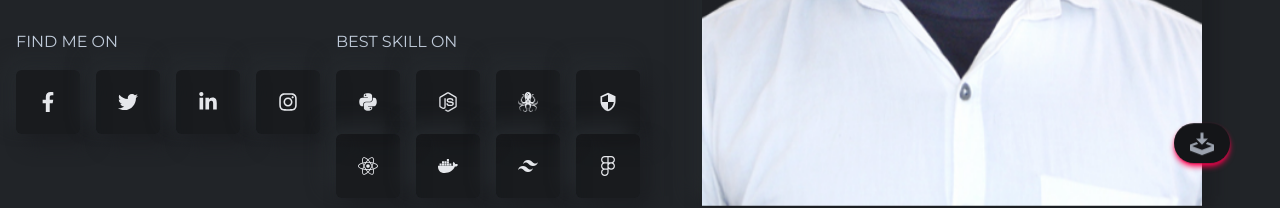
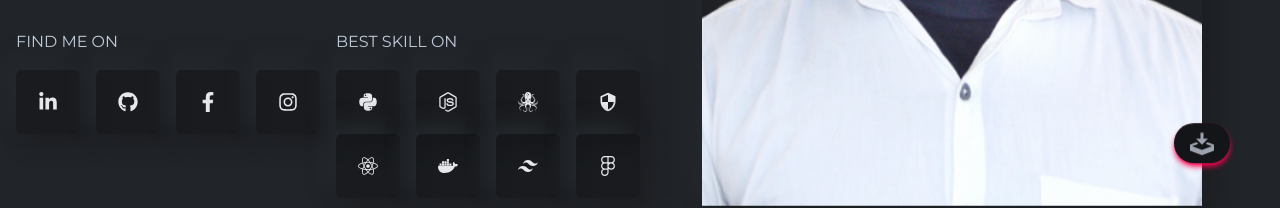
Before and after one commit to forwebhosting/0, a React (Create React App) app: page / in a window 1280 px wide. Shown: the part 571-779 px from the top of the page. Built offline with nearby package versions, Linux system fonts and the light colour scheme.

Commit message:
githubicon added

```diff
--- a/src/components/banner/Media.jsx
+++ b/src/components/banner/Media.jsx
@@ -1,11 +1,11 @@
 import React from 'react';
-import { FaFacebookF, FaTwitter, FaLinkedinIn, FaInstagram, FaReact, FaPython, FaNodeJs, FaDocker } from "react-icons/fa";
+import { FaFacebookF, FaGithub, FaLinkedinIn, FaInstagram, FaReact, FaPython, FaNodeJs, FaDocker } from "react-icons/fa";
 import { SiTailwindcss, SiFigma, SiTestinglibrary } from "react-icons/si";
 import { MdSecurity } from "react-icons/md";
 
 const Media = () => {
   const facebookLink = "https://www.facebook.com/thowfickofficial";
-  const twitterLink = "https://twitter.com/thowfickofficia";
+  const githubLink = "https://github.com/thowfickofficial";
   const linkedinLink = "https://www.linkedin.com/in/thowfickofficial/";
   const instagrameLink = "https://www.instagram.com/thowfick_official/";
 
@@ -16,19 +16,22 @@ const Media = () => {
           Find me on
         </h2>
         <div className="flex gap-4">
+          <a href={linkedinLink} target="_blank" rel="noopener noreferrer" className="bannerIcon">
+            <FaLinkedinIn />
+          </a>
+
+          <a href={githubLink} target="_blank" rel="noopener noreferrer" className="bannerIcon">
+            <FaGithub />
+          </a>
           <a href={facebookLink} target="_blank" rel="noopener noreferrer" className="bannerIcon">
             <FaFacebookF />
-          </a>
-          <a href={twitterLink} target="_blank" rel="noopener noreferrer" className="bannerIcon">
-            <FaTwitter />
-          </a>
-          <a href={linkedinLink} target="_blank" rel="noopener noreferrer" className="bannerIcon">
-            <FaLinkedinIn />
           </a>
           <a href={instagrameLink} target="_blank" rel="noopener noreferrer" className="bannerIcon">
             <FaInstagram />
           </a>
+
         </div>
+
       </div>
       <div>
         <h2 className="text-base uppercase font-titleFont mb-4">
--- a/src/components/contact/ContactLeft.js
+++ b/src/components/contact/ContactLeft.js
@@ -1,5 +1,5 @@
 import React from 'react';
-import { FaFacebookF, FaTwitter, FaLinkedinIn, FaInstagram } from "react-icons/fa";
+import { FaFacebookF, FaTwitter, FaLinkedinIn, FaInstagram, FaGithub } from "react-icons/fa";
 import { contactImg } from "../../assets/index";
 
 const ContactLeft = () => {
@@ -7,6 +7,7 @@ const ContactLeft = () => {
   const twitterLink = "https://twitter.com/thowfickofficia";
   const linkedinLink = "https://www.linkedin.com/in/thowfickofficial/";
   const instagrameLink = "https://www.instagram.com/thowfick_official/";
+  const githubLink = "https://github.com/thowfickofficial";
 
   const handleFacebookClick = () => {
     window.open(facebookLink, "_blank");
@@ -21,6 +22,9 @@ const ContactLeft = () => {
   };
   const handleInstagramClick = () => {
     window.open(instagrameLink, "_blank");
+  };
+  const handleGithubClick = () => {
+    window.open(githubLink, "_blank");
   };
 
   const handlePhoneClick = () => {
@@ -72,6 +76,9 @@ const ContactLeft = () => {
           <span className="bannerIcon" onClick={handleInstagramClick}>
             <FaInstagram />
           </span>
+          <span className="bannerIcon" onClick={handleGithubClick}>
+            <FaGithub />
+          </span>
         </div>
       </div>
     </div>
--- a/src/components/footer/Footer.js
+++ b/src/components/footer/Footer.js
@@ -1,5 +1,5 @@
 import React from 'react';
-import { FaFacebookF, FaTwitter, FaLinkedinIn, FaInstagram } from "react-icons/fa";
+import { FaFacebookF, FaTwitter, FaLinkedinIn, FaInstagram, FaGithub} from "react-icons/fa";
 import { logo } from "../../assets/index";
 // import BouncyBlockClock from "../clock/BouncyBlockClock"; // Import the BouncyBlockClock component here
 // import FlyingSpaceship from "./FlyingSpaceship";
@@ -9,6 +9,7 @@ const Footer = () => {
   const twitterLink = "https://twitter.com/thowfickofficia";
   const linkedinLink = "https://www.linkedin.com/in/thowfickofficial/";
   const instagrameLink = "https://www.instagram.com/thowfick_officia/";
+  const githubLink = "https://github.com/thowfickofficial";
 
   return (
     <div className="w-full py-20 h-auto border-b-[1px] border-b-black grid grid-cols-1 md:grid-cols-2 lgl:grid-cols-4 gap-8">
@@ -27,6 +28,9 @@ const Footer = () => {
           <a href={instagrameLink} target="_blank" rel="noopener noreferrer" className="bannerIcon">
             <FaInstagram />
           </a>
+          <a href={githubLink} target="_blank" rel="noopener noreferrer" className="bannerIcon">
+            <FaGithub />
+          </a>
         </div>
       </div>
       <div className="flex items-center justify-end ">
```
